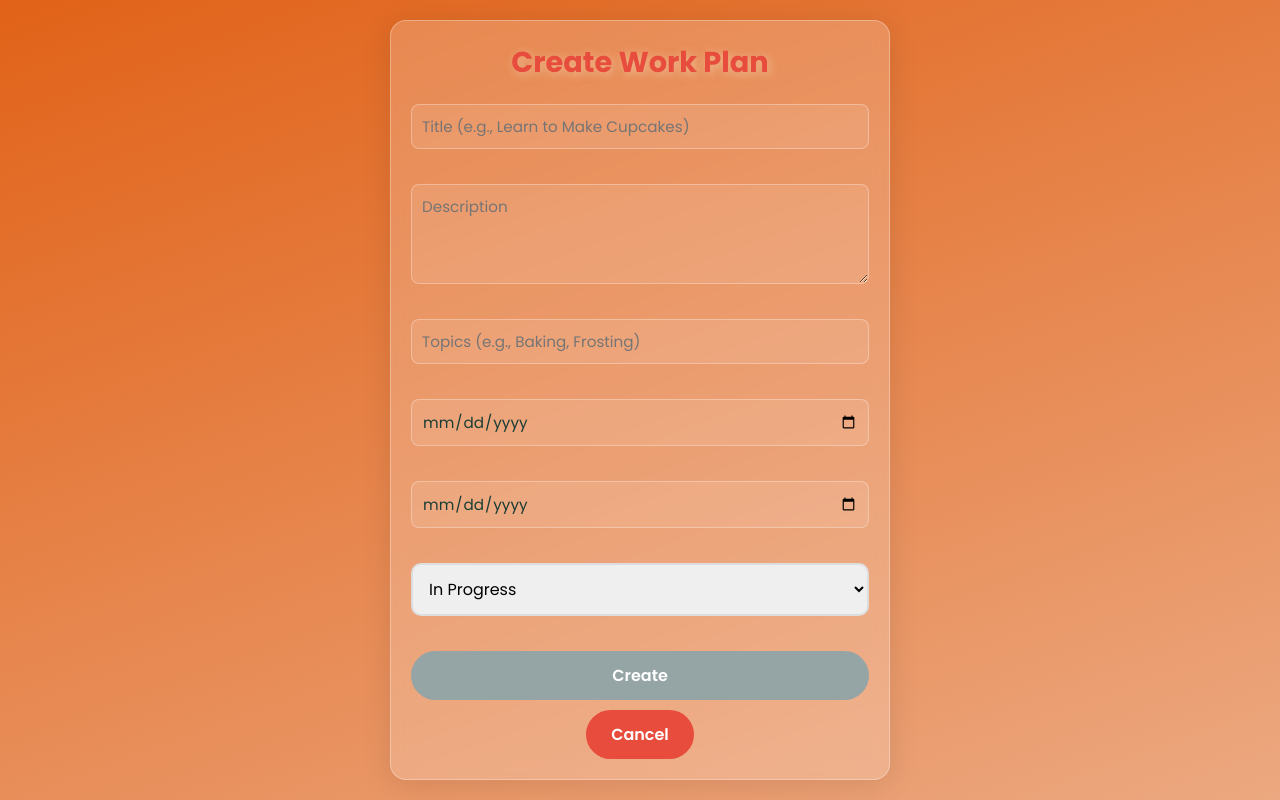
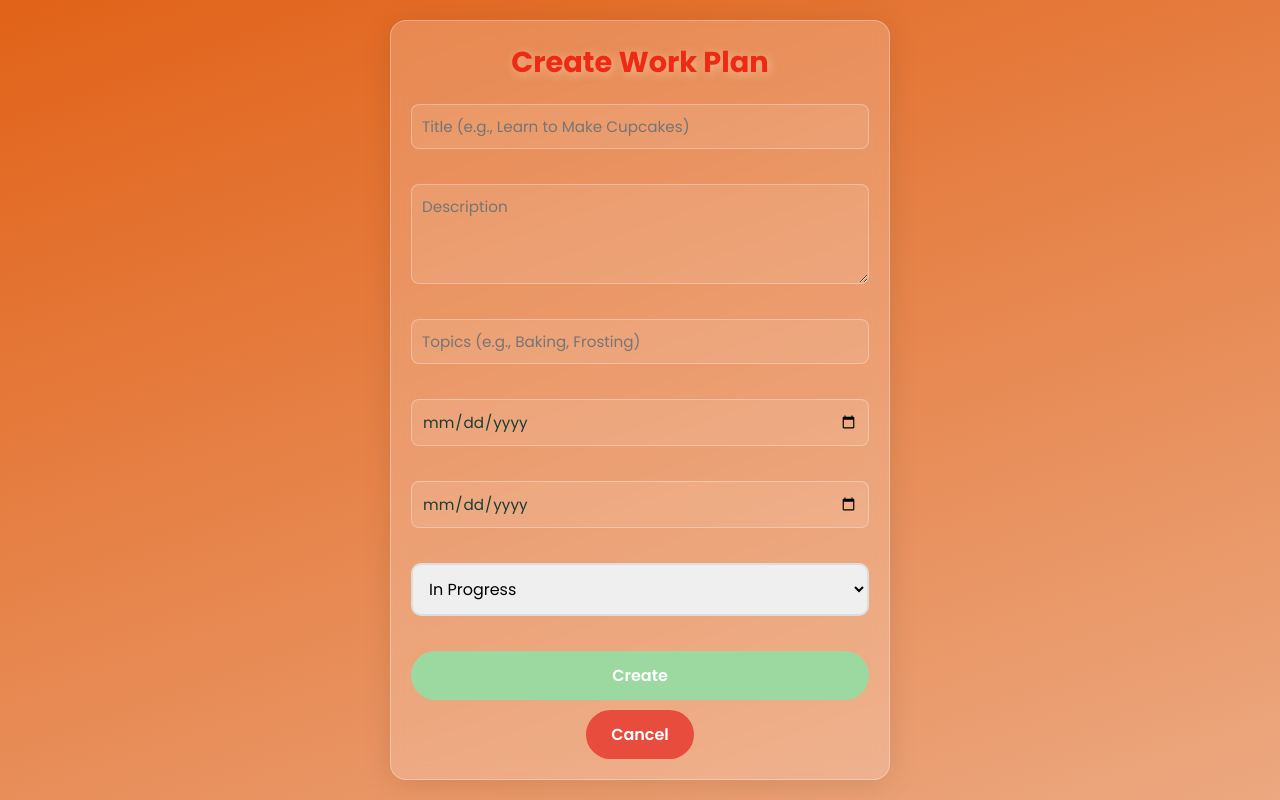
Before and after one commit to chamathka08/cooking-skill-sharing-system, a React (Create React App) app in the folder frontend-new/: page /workplan/create in a window 1280 px wide. Built offline with nearby package versions, Linux system fonts and the light colour scheme.

Commit message:
update view

```diff
--- a/frontend-new/src/components/WorkPlanForm.css
+++ b/frontend-new/src/components/WorkPlanForm.css
@@ -21,7 +21,7 @@
 
   .workplan-card h2 {
     font-size: 1.8rem;
-    color: #e74c3c;
+    color: #ef2a14;
     margin-bottom: 20px;
   }
 
@@ -79,7 +79,7 @@
   }
 
   .workplan-submit:disabled {
-    background: #95a5a6;
+    background: #9cd9a1;
     cursor: not-allowed;
   }
 
```
